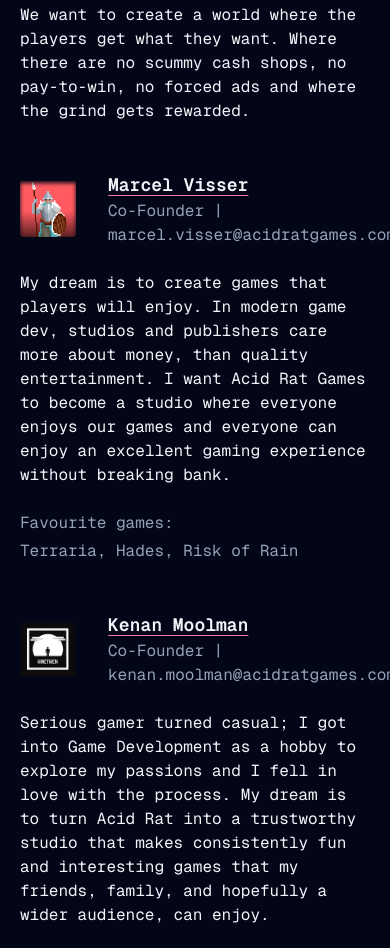
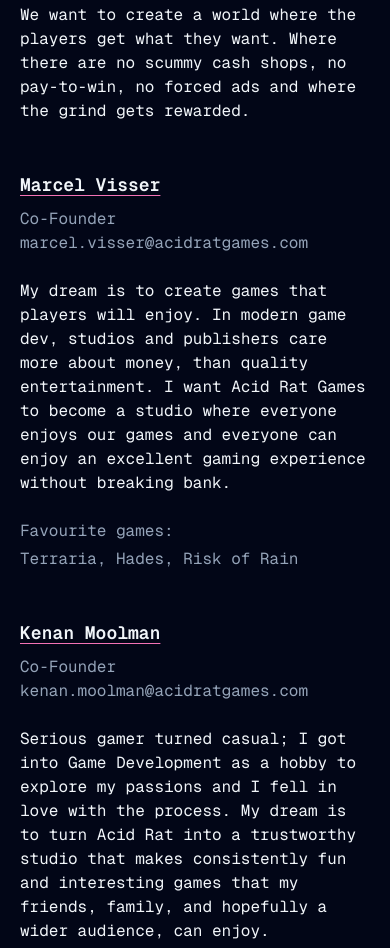
Before and after one commit to juanCortelezzi/acidratgames, an Astro site: page / in a window 390 px wide. Shown: the part 881-1829 px from the top of the page. Built offline with nearby package versions, Linux system fonts and the light colour scheme; Astro itself is replaced by a stand-in of ours.

Commit message:
remove avatars on small screen

```diff
--- a/src/components/UserCard.astro
+++ b/src/components/UserCard.astro
@@ -8,9 +8,9 @@
 ---
 
 <div>
-  <div class="flex items-center space-x-8">
+  <div class="flex items-center sm:space-x-8">
     <div
-      class="relative h-14 min-h-14 w-14 min-w-14 overflow-hidden rounded bg-slate-800 shadow-inner shadow-slate-950"
+      class="relative hidden overflow-hidden rounded bg-slate-800 shadow-inner shadow-slate-950 sm:block sm:h-14 sm:min-h-14 sm:w-14 sm:min-w-14"
     >
       <slot name="avatar" />
       <div
@@ -18,15 +18,16 @@
       >
       </div>
     </div>
-    <div>
+    <div class="space-y-2">
       <div
         class="text-lg font-bold underline decoration-pink-400 underline-offset-4"
       >
         {Astro.props.name}
       </div>
-      <div class="text-slate-400">
-        {Astro.props.role}
-        {Astro.props.email ? `| ${Astro.props.email}` : null}
+      <div class="text-slate-400 sm:space-x-2 sm:flex">
+        <div>{Astro.props.role}</div>
+        {Astro.props.email ? <div class="hidden sm:block">|</div> : null}
+        {Astro.props.email ? <div>{Astro.props.email}</div> : null}
       </div>
     </div>
   </div>
```
